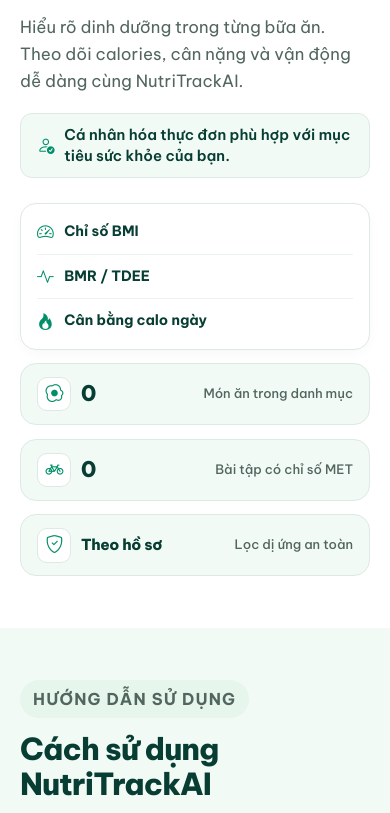
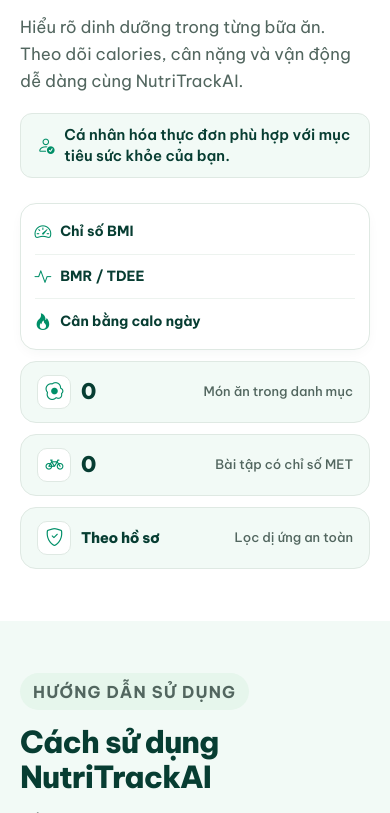
Before and after one commit to PhanAnh05/NutriTrackAI, an ASP.NET Core app: page / in a window 390 px wide. Shown: the part 932-1745 px from the top of the page. Run offline with ASP.NET Core 8, Linux system fonts and the light colour scheme; the project's own start-up code is not run, and a stand-in starts its controllers and pages.

Commit message:
style(landing): polish metric card proportions, meal descriptions, and mobile anchor scroll

```diff
--- a/Views/Home/Index.cshtml
+++ b/Views/Home/Index.cshtml
@@ -48,7 +48,7 @@
                     <picture class="home-hero-picture">
                         <source srcset="@Url.Content(slide.Webp)" type="image/webp" />
                         <img class="home-hero-photo" src="@Url.Content(slide.Image)" alt="" width="@slide.Width" height="@slide.Height"
-                             loading="@(i == 0 ? "eager" : "lazy")" fetchpriority="@(i == 0 ? "high" : "low")" decoding="async" onerror="this.hidden = true" />
+                             fetchpriority="@(i == 0 ? "high" : "low")" decoding="async" onerror="this.hidden = true" />
                     </picture>
                     <div class="home-hero-frame">
                         <div class="container home-wrap home-hero-inner">
@@ -380,8 +380,9 @@
             navigation.addEventListener('click', event => {
                 const link = event.target.closest('a[href^="#"]');
                 if (!link || !navigation.classList.contains('show')) return;
+                event.preventDefault();
                 navigation.addEventListener('hidden.bs.collapse', () => {
-                    document.getElementById(link.hash.slice(1))?.scrollIntoView();
+                    document.getElementById(link.hash.slice(1))?.scrollIntoView({ behavior: motion.matches ? 'auto' : 'smooth' });
                 }, { once: true });
                 bootstrap.Collapse.getInstance(navigation)?.hide();
             });
--- a/wwwroot/css/site.css
+++ b/wwwroot/css/site.css
@@ -1320,8 +1320,8 @@ footer.footer-custom {
 
 .home-intro-data {
     display: grid;
-    grid-template-columns: minmax(11.5rem, 1.18fr) minmax(0, 2.82fr);
-    gap: .85rem;
+    grid-template-columns: minmax(10.25rem, 1.04fr) minmax(0, 2.96fr);
+    gap: .7rem;
     margin-top: 1.6rem;
     align-items: stretch;
 }
@@ -1330,7 +1330,7 @@ footer.footer-custom {
     display: grid;
     align-content: center;
     margin: 0;
-    padding: .35rem 1rem;
+    padding: .35rem .85rem;
     list-style: none;
     background: #ffffff;
     border: 1px solid var(--home-rule);
@@ -1341,10 +1341,10 @@ footer.footer-custom {
 .home-metric-list li {
     display: flex;
     align-items: center;
-    gap: .65rem;
+    gap: .55rem;
     padding: .58rem 0;
     color: var(--home-forest);
-    font-size: .89rem;
+    font-size: .875rem;
     font-weight: 650;
 }
 
@@ -1361,7 +1361,7 @@ footer.footer-custom {
 .home-counts {
     display: grid;
     grid-template-columns: repeat(3, minmax(0, 1fr));
-    gap: .85rem;
+    gap: .7rem;
     margin: 0;
 }
 
@@ -1371,7 +1371,7 @@ footer.footer-custom {
     justify-content: space-between;
     gap: .45rem;
     min-width: 0;
-    padding: .95rem .9rem;
+    padding: .95rem .8rem;
     border-radius: var(--home-radius-md);
     background: var(--home-mint);
     border: 1px solid var(--home-rule);
@@ -1434,7 +1434,8 @@ footer.footer-custom {
 }
 
 .home-stat .home-counts-text {
-    font-size: clamp(.95rem, 1.15vw, 1.05rem);
+    font-size: clamp(.92rem, 1.08vw, 1.02rem);
+    white-space: nowrap;
 }
 
 /* Section 3: Workflow — "Cách sử dụng NutriTrackAI" */
@@ -1679,7 +1680,7 @@ footer.footer-custom {
     color: var(--home-muted);
     display: -webkit-box;
     -webkit-box-orient: vertical;
-    -webkit-line-clamp: 2;
+    -webkit-line-clamp: 3;
     overflow: hidden;
 }
 
@@ -2163,6 +2164,7 @@ footer.home-footer {
     .home-button { min-width: 8.5rem; min-height: 44px; padding-inline: 1rem; font-size: .88rem; }
     .home-meal-grid.is-two-col,
     .home-meal-grid.is-three-col { grid-template-columns: 1fr; }
+    .home-meal-description { display: block; overflow: visible; -webkit-line-clamp: unset; }
     .home-workflow-steps { grid-template-columns: 1fr; gap: 0; margin-top: 1.6rem; }
     .home-workflow-step { flex-direction: row; align-items: stretch; gap: 1rem; }
     .home-workflow-track { flex-direction: column; align-items: center; margin-bottom: 0; }
```
